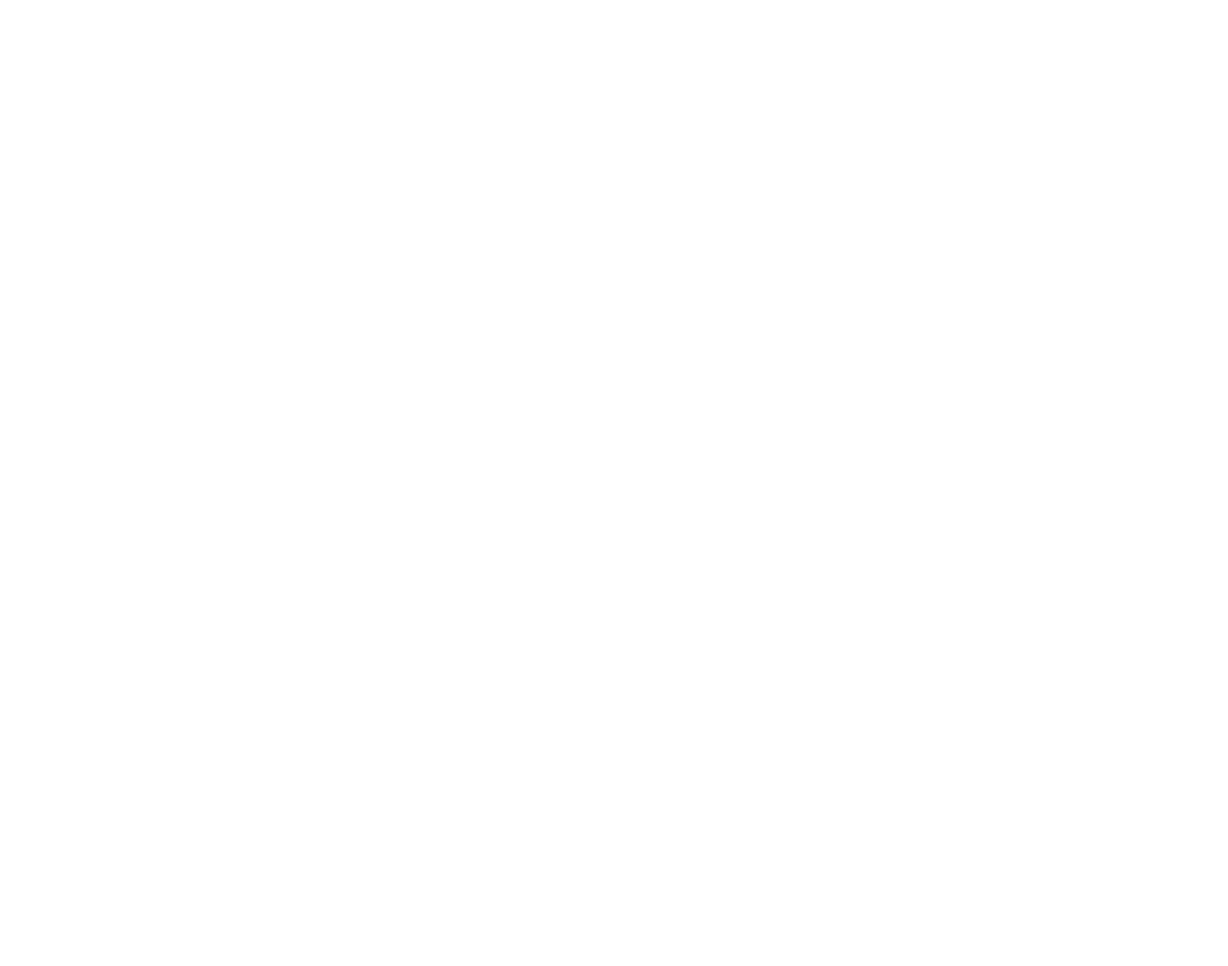
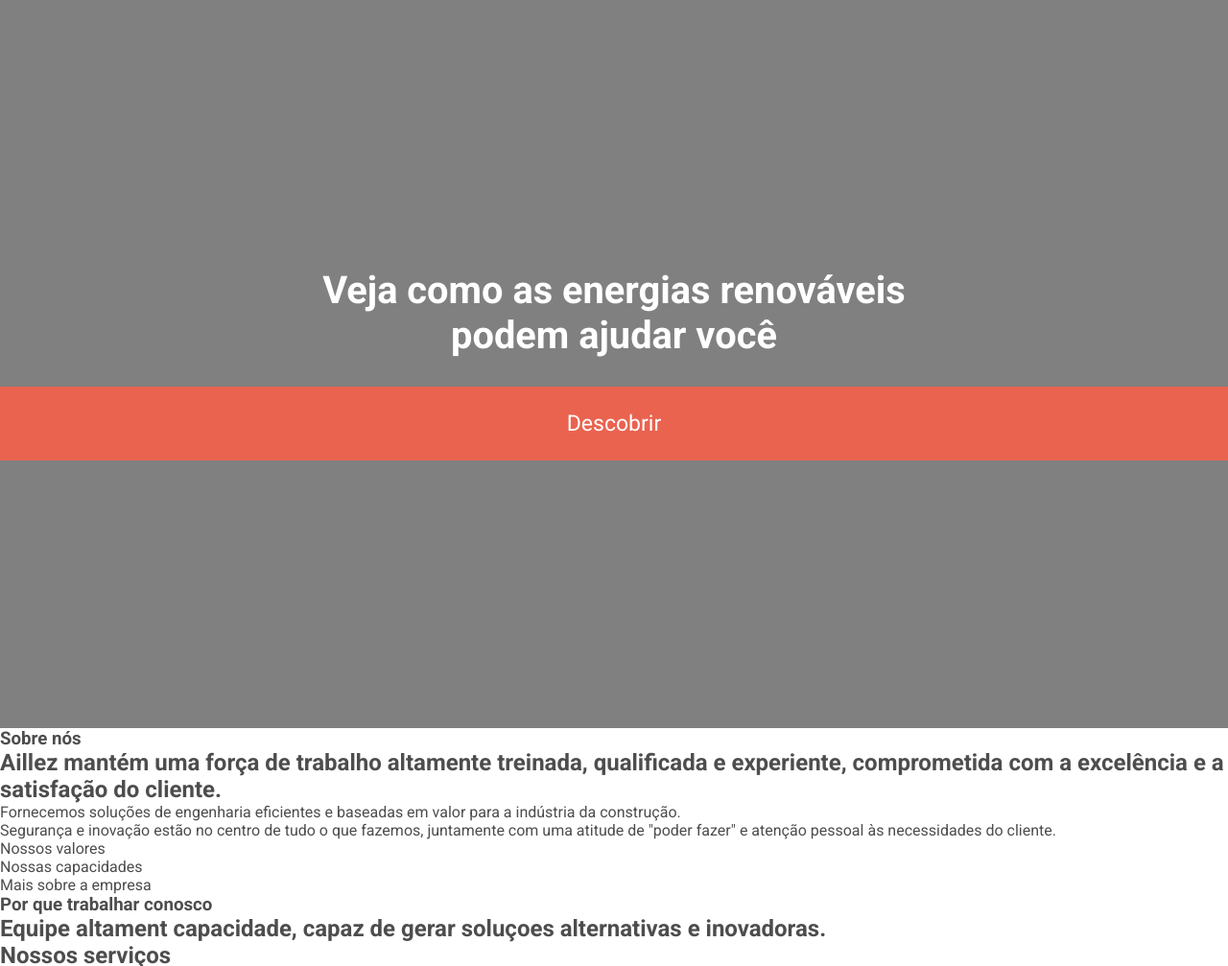
Before and after one commit to vdhug/aillez, a Django app: page / in a window 1280 px wide. Before the commit the part shown is empty. Shown: the part 351-1358 px from the top of the page at 96% size. Before the commit the page ends 800 px from the top, so only its background shows below. Run offline with Django 3.2, Linux system fonts and the light colour scheme.

Commit message:
Starting index page

```diff
--- /dev/null
+++ b/aillez/home/static/home/css/styles.css
@@ -0,0 +1,110 @@
+@import url("https://fonts.googleapis.com/css2?family=Roboto:wght@400;500;700&display=swap");
+body {
+  color: #4D4D4D;
+}
+
+body,
+p,
+h1,
+h2,
+h3,
+ul,
+blockquote,
+cite,
+li {
+  margin: 0px;
+  padding: 0px;
+  font-family: "Roboto", sans-serif;
+}
+
+a {
+  text-decoration: none;
+  color: #4D4D4D;
+}
+
+li {
+  list-style: none;
+}
+
+* {
+  box-sizing: border-box;
+  font-family: "Roboto", Arial, Helvetica, sans-serif;
+  -webkit-font-smoothing: antialiased;
+  -moz-osx-font-smoothing: grayscale;
+}
+
+img {
+  display: block;
+  max-width: 100%;
+  overflow: hidden;
+}
+
+textarea {
+  resize: none;
+}
+
+input:focus,
+textarea:focus {
+  outline: none;
+}
+
+*,
+*:before,
+*:after {
+  -webkit-box-sizing: border-box;
+  -moz-box-sizing: border-box;
+  box-sizing: border-box;
+}
+
+.header {
+  display: flex;
+  justify-content: space-between;
+  margin: 0px 20px;
+}
+.header .header-logo {
+  display: block;
+  padding: 25px 33px;
+}
+
+.menu ul {
+  display: flex;
+}
+.menu ul .menu-item {
+  display: block;
+  padding: 25px 33px;
+  font-size: 1.2em;
+  letter-spacing: 0.03em;
+  line-height: 2em;
+  font-weight: bold;
+}
+.menu ul .menu-item:hover {
+  background: #4D4D4D;
+  color: #FFF;
+}
+
+.home-intro {
+  min-height: 95vh;
+  background: gray;
+  display: flex;
+  flex-direction: column;
+  align-content: center;
+  justify-content: center;
+  color: #FFF;
+}
+.home-intro .titulo {
+  font-size: 2.488em;
+  text-align: center;
+  max-width: 700px;
+  margin: 0 auto;
+}
+.home-intro a {
+  color: #FFF;
+  text-align: center;
+  margin-top: 30px;
+  font-size: 1.44em;
+  background: #E9634F;
+  display: inline-block;
+  padding: 25px 30px;
+}
+
+/*# sourceMappingURL=styles.css.map */
--- /dev/null
+++ b/aillez/home/static/home/scss/_cores.scss
@@ -0,0 +1,8 @@
+$azul: #0C9EFA;
+$preto: #4D4D4D;
+$branco: #FFF;
+$rosa: #E9634F;
+
+body {
+    color: $preto;
+}
--- /dev/null
+++ b/aillez/home/static/home/scss/styles.scss
@@ -0,0 +1,115 @@
+@import url('https://fonts.googleapis.com/css2?family=Roboto:wght@400;500;700&display=swap');
+
+@import "cores";
+
+// Resetando estilos
+
+body,
+p,
+h1,
+h2,
+h3,
+ul,
+blockquote,
+cite,
+li {
+    margin: 0px;
+    padding: 0px;
+    font-family: 'Roboto', sans-serif;
+}
+
+a {
+    text-decoration: none;
+    color: $preto;
+}
+
+li {
+    list-style: none;
+}
+
+* {
+    box-sizing: border-box;
+    font-family: "Roboto", Arial, Helvetica, sans-serif;
+    -webkit-font-smoothing: antialiased;
+    -moz-osx-font-smoothing: grayscale;
+}
+
+img {
+    display: block;
+    max-width: 100%;
+    overflow: hidden;
+}
+
+textarea {
+    resize: none;
+}
+
+input:focus,
+textarea:focus {
+    outline: none;
+}
+
+*,
+*:before,
+*:after {
+    -webkit-box-sizing: border-box;
+    -moz-box-sizing: border-box;
+    box-sizing: border-box;
+}
+
+.header {
+    display: flex;
+    justify-content: space-between;
+    margin: 0px 20px;
+
+    .header-logo {
+        display: block;
+        padding: 25px 33px;
+    }
+}
+
+.menu {
+    ul {
+        display: flex;
+
+        .menu-item {
+            display: block;
+            padding: 25px 33px;
+            font-size: 1.2em;
+            letter-spacing: .03em;
+            line-height: 2em;
+            font-weight: bold;
+        }
+
+        .menu-item:hover {
+            background: $preto;
+            color: $branco;
+        }
+    }
+}
+
+.home-intro {
+    min-height: 95vh;
+    background: gray;
+    display: flex;
+    flex-direction: column;
+    align-content: center;
+    justify-content: center;
+    color: $branco;
+
+    .titulo {
+        font-size: 2.488em;
+        text-align: center;
+        max-width: 700px;
+        margin: 0 auto;
+    }
+    a {
+        color: $branco;
+        text-align: center;
+        margin-top: 30px;
+        font-size: 1.44em;
+        background: $rosa;
+        display: inline-block;
+        padding: 25px 30px;
+    }
+}
--- a/aillez/home/templates/home/index.html
+++ b/aillez/home/templates/home/index.html
@@ -8,4 +8,62 @@
 
 {% block content %}
 
+<section class="home-intro">
+    <h1 class="titulo">Veja como as energias renováveis podem ajudar você</h1>
+    <a href="#">Descobrir</a>
+</section>
+
+<section>
+    <div>
+        <h3>Sobre nós</h3>
+        <h2>Aillez mantém uma força de trabalho altamente treinada, qualificada e experiente, comprometida com a excelência e a satisfação do cliente.</h2>
+        <p>
+            Fornecemos soluções de engenharia eficientes e baseadas em valor para a indústria da construção.
+        </p>
+        <p>
+            Segurança e inovação estão no centro de tudo o que fazemos, juntamente com uma atitude de "poder fazer" e atenção pessoal às necessidades do cliente.
+        </p>
+        <ul>
+            <li>Nossos valores</li>
+            <li>Nossas capacidades</li>
+        </ul>
+        <a href="#">Mais sobre a empresa</a>
+    </div>
+
+    <div>
+        <h3>Por que trabalhar conosco</h3>
+        <h1>Equipe altament capacidade, capaz de gerar soluçoes alternativas e inovadoras.</h1>
+    </div>
+</section>
+
+<section>
+    <div>
+        <h1>Nossos serviços</h1>
+        <img src="#" alt="">
+    </div>
+    <div>
+        <p>A Aillez está estruturada nas seguintes divisões focadas no cliente; para mais detalhes, clique nos links abaixo:</p>
+        <ul>
+            <li>
+                <a href="#">Projetos elétricos</a>
+            </li>
+            <li>
+                <a href="#">Instalaçao de painel solar</a>
+            </li>
+        </ul>
+    </div>
+</section>
+
+<section>
+    <div>
+        <h1>Dona Helena caso de uso</h1>
+        <label for="#">Trabalho realizado</label>
+        <p>Instalaçao de painel solar</p>
+        <label for="#">Breve descrição</label>
+        <p>Instalaçao de painel solar para geraçao de energia elétrica para um quarteirão...</p>
+        <a href="#">Leia mais</a>
+    </div>
+    <img src="#" alt="">
+</section>
+
 {% endblock %}
--- a/aillez/home/templates/home/layout.html
+++ b/aillez/home/templates/home/layout.html
@@ -10,8 +10,8 @@
     <meta http-equiv="X-UA-Compatible" content="ie=edge">
     {% block meta %}{% endblock %}
 
-    <meta property="og:image" content="{% static 'paginas/img/og-image.png' %}">
-    <link rel="shortcut icon" href="{% static 'paginas/img/favicon.ico' %}">
+
+    <link rel="stylesheet" href="{% static 'home/css/styles.css' %}">
 
     <title>{% block title %}{% endblock %}</title>
 
@@ -21,8 +21,24 @@
 </head>
 
 <body>
-    <header class="bg-preto">
-
+    <header class="header">
+        <img class="header-logo" src="#" alt="Logo Aillez">
+        <nav class="menu">
+            <ul>
+                <li>
+                    <a class="menu-item" href="#">Sobre</a>
+                </li>
+                <li>
+                    <a class="menu-item" href="#">Nossos Serviços</a>
+                </li>
+                <li>
+                    <a class="menu-item" href="#">Estudos de casos</a>
+                </li>
+                <li>
+                    <a class="menu-item" href="#">Contato</a>
+                </li>
+            </ul>
+        </nav>
     </header>
 
     <nav class="menu-mobile">
```
Also changed, not shown: 1 other file.
